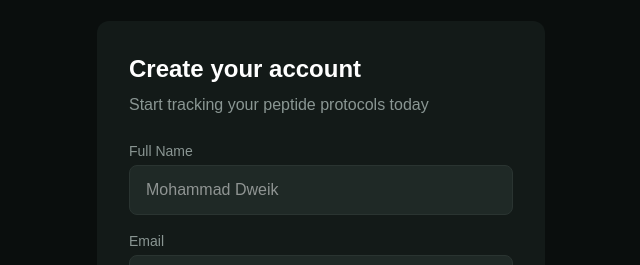
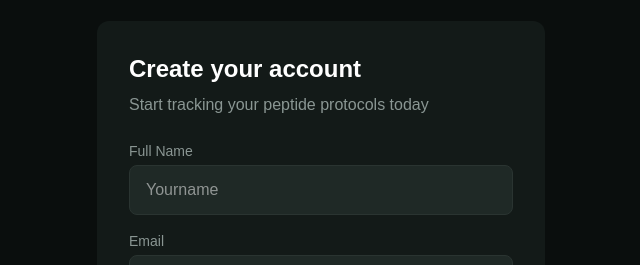
Before and after one commit to Dweik05/peptide-tracker, a Next.js app: page /signup in a window 1280 px wide. Shown: the part 122-387 px from the top of the page, without its empty margins (319-959 px from the left). Built offline with nearby package versions, Linux system fonts and the light colour scheme; no server answers.

Commit message:
Update signup placeholder name

```diff
--- a/app/signup/page.js
+++ b/app/signup/page.js
@@ -77,7 +77,7 @@ export default function Signup() {
             type="text"
             value={fullName}
             onChange={(e) => setFullName(e.target.value)}
-            placeholder="Mohammad Dweik"
+            placeholder="Yourname"
             className="w-full bg-slate-800 text-white px-4 py-3 rounded-lg border border-slate-700 focus:outline-none focus:border-emerald-500"
           />
         </div>
```
